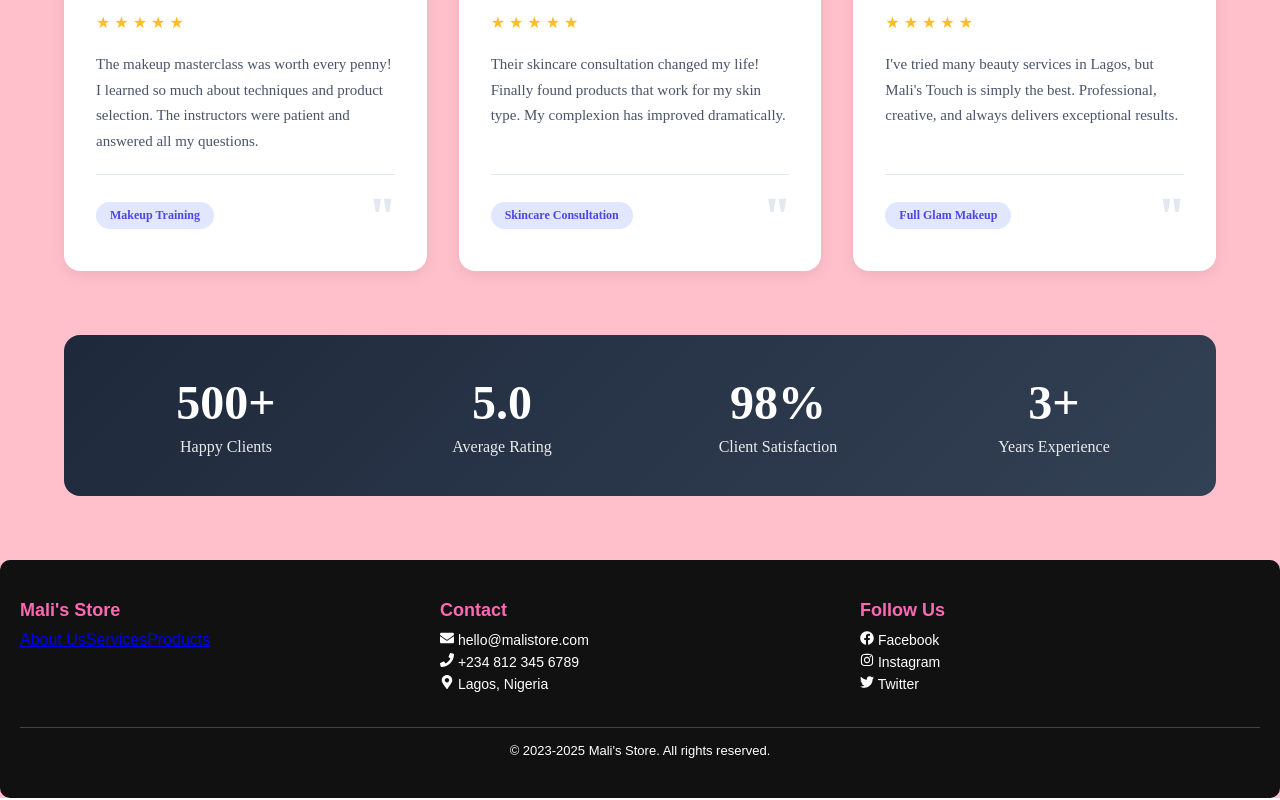
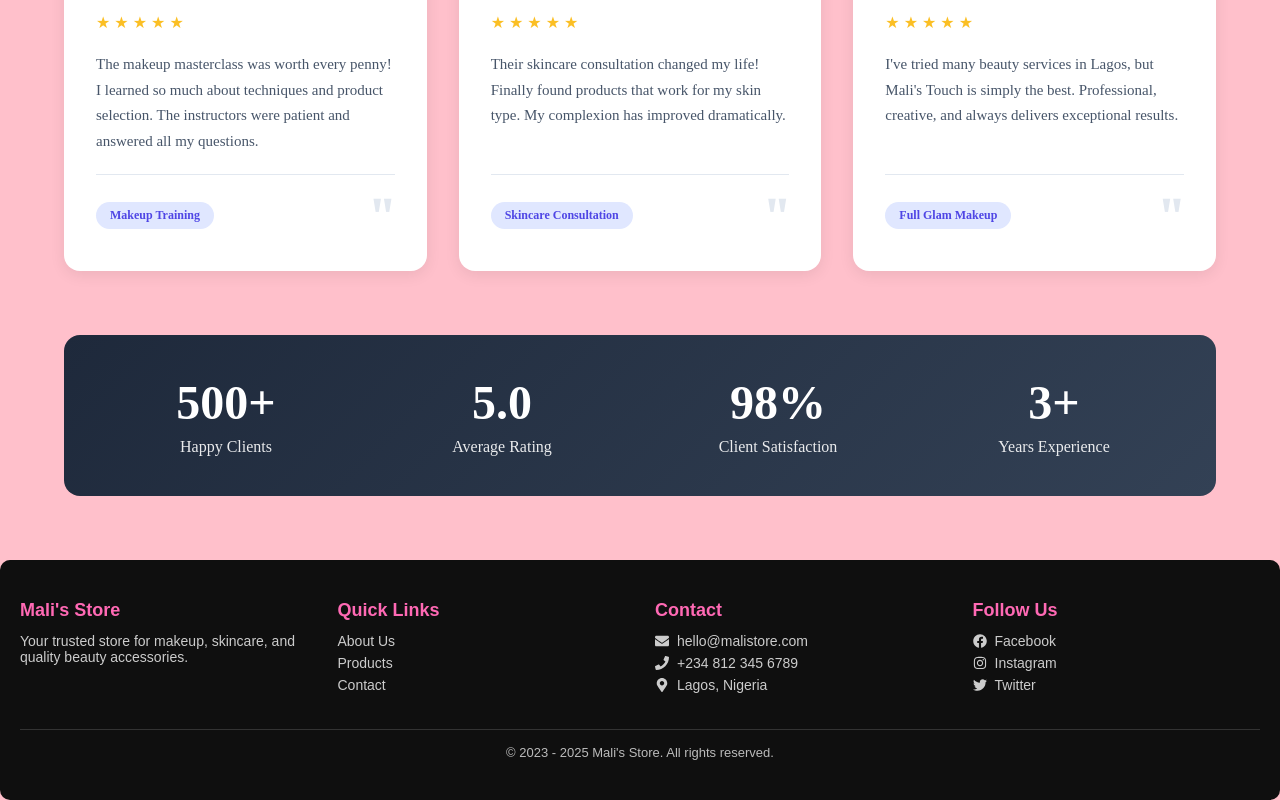
Before and after one commit to developer866/MakeUpStore, a React (Vite) app: page / in a window 1280 px wide. Shown: the part 3250-4050 px from the top of the page. Built offline with nearby package versions, Linux system fonts and the light colour scheme.

Commit message:
Enhance Footer and Home components; update footer layout and styles for better visibility, add smooth scrolling for hash links in Home

```diff
--- a/src/components/Footer.jsx
+++ b/src/components/Footer.jsx
@@ -5,29 +5,47 @@ import { Link } from "react-router-dom";
 export default function Footer() {
     return (
         <footer className="footer">
+
             <div className="footer-sections">
+
+                {/* Brand / About */}
                 <section>
                     <h3>Mali's Store</h3>
-                    <Link to="/about">About Us</Link>
-                    <Link to="/services">Services</Link>
-                    <Link to="/Products">Products</Link>
+                    <p>Your trusted store for makeup, skincare, and quality beauty accessories.</p>
                 </section>
+
+                {/* Quick Navigation */}
+                <section>
+                    <h3>Quick Links</h3>
+                    <Link to="/#About-section">About Us</Link>
+                    <Link to="/products">Products</Link>
+                    <Link to="/contact">Contact</Link>
+                    {/* <Link to="/faq">FAQ</Link> */}
+                </section>
+
+                {/* Contact Section */}
                 <section>
                     <h3>Contact</h3>
                     <p><FaEnvelope /> hello@malistore.com</p>
                     <p><FaPhone /> +234 812 345 6789</p>
                     <p><FaMapMarkerAlt /> Lagos, Nigeria</p>
                 </section>
+
+                {/* Social Media */}
                 <section>
                     <h3>Follow Us</h3>
-                    <p><FaFacebook /> Facebook</p>
-                    <p><FaInstagram /> Instagram</p>
-                    <p><FaTwitter /> Twitter</p>
+                    <div className="footer-socials">
+                        <a href="#"><FaFacebook /> Facebook</a>
+                        <a href="#"><FaInstagram /> Instagram</a>
+                        <a href="#"><FaTwitter /> Twitter</a>
+                    </div>
                 </section>
             </div>
+
             <div className="footer-bottom">
-                <p>© 2023-2025 Mali's Store. All rights reserved.</p>
+                <p>© 2023 - 2025 Mali's Store. All rights reserved.</p>
             </div>
-        </footer >
+
+        </footer>
     );
 }
--- a/src/components/footer.css
+++ b/src/components/footer.css
@@ -1,39 +1,61 @@
-
 .footer {
-    background-color: #111;
+    background-color: #0f0f0f;
     color: #fff;
     padding: 40px 20px;
     font-family: Arial, sans-serif;
     border-radius: 10px;
 }
 
+/* Layout */
 .footer-sections {
     display: flex;
-    flex-wrap: wrap; /* allows sections to move to next line on small screens */
-    gap: 20px;
+    flex-wrap: wrap;
+    gap: 30px;
     justify-content: space-between;
 }
 
+/* Each Section */
 .footer-sections section {
-    flex: 1 1 200px; /* grow, shrink, base width */
-    min-width: 150px;
+    flex: 1 1 220px;
+    min-width: 180px;
 }
 
+/* Headings */
 .footer-sections h3 {
-    margin-bottom: 10px;
+    margin-bottom: 12px;
     font-size: 18px;
     color: #ff69b4;
 }
 
-.footer-sections p {
-    margin: 5px 0;
+/* Links & Text */
+.footer-sections p,
+.footer-sections a {
+    margin: 6px 0;
     font-size: 14px;
+    color: #ccc;
+    text-decoration: none;
+    display: flex;
+    align-items: center;
+    gap: 8px;
 }
 
+.footer-sections a:hover {
+    color: #ff69b4;
+}
+
+/* Socials Block */
+.footer-socials a {
+    display: flex;
+    align-items: center;
+    margin-bottom: 6px;
+}
+
+/* Bottom Section */
 .footer-bottom {
     text-align: center;
     margin-top: 30px;
     font-size: 13px;
-    border-top: 1px solid #444;
+    border-top: 1px solid #333;
     padding-top: 15px;
+    color: #bbb;
 }
--- a/src/pages/Home.jsx
+++ b/src/pages/Home.jsx
@@ -2,10 +2,19 @@ import React, { useState, useEffect, useRef } from 'react';
 import './home.css'
 import About from './About';
 import Testimonials from '../components/Testimonial';
-import { useNavigate } from 'react-router-dom';
+import { useNavigate, useLocation } from 'react-router-dom';
 
 function Home() {
   const navigate = useNavigate();
+  const { hash } = useLocation();
+  useEffect(() => {
+    if (hash) {
+      const element = document.querySelector(hash);
+      if (element) {
+        element.scrollIntoView({ behavior: "smooth" });
+      }
+    }
+  }, [hash]);
   return (
     <main >
       <div className='home-container'>
@@ -15,14 +24,14 @@ function Home() {
             <h1>Welcome to Mali's Touch</h1>
             <p>Your one-stop shop for beauty products and makeup services.</p>
             <p>Discover premium beauty products and professional makeup services tailored just for you. From luxurious skincare to stunning makeup looks, we bring out your natural beauty.</p>
-            <button className='cta-button'     onClick={() => navigate('/services')}>Explore Our Services</button>
+            <button className='cta-button' onClick={() => navigate('/services')}>Explore Our Services</button>
           </section>
           <section className='slideshow-section'>
             <InfiniteSlideshow />
           </section>
         </div>
       </div>
-      <section>
+      <section id='About-section'>
         <About />
       </section>
 
```
